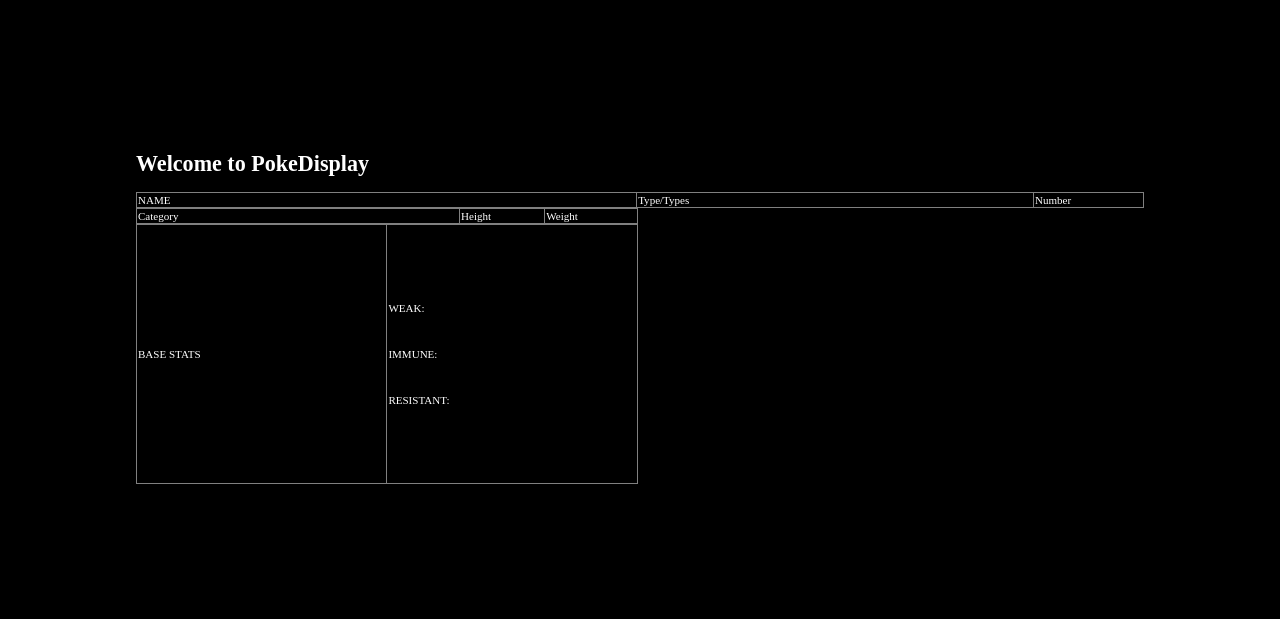
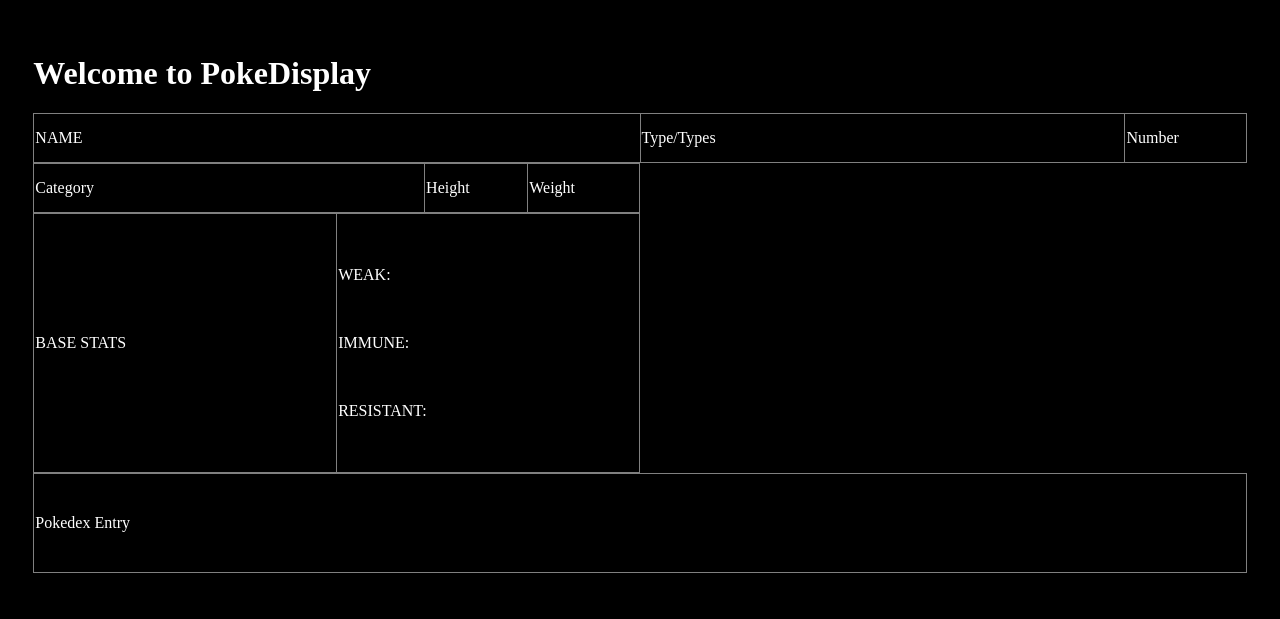
Before and after one commit to JoeRoybal/PokeDisplay, a Flask app: page / in a window 1280 px wide. Shown: the top 619 px of the page. Run offline with Flask 2, Linux system fonts and the light colour scheme.

Commit message:
added pokedex and framework for webscraping; also set up goals

```diff
--- a/main.py
+++ b/main.py
@@ -1,10 +1,12 @@
 from flask import Flask, render_template
 
 app = Flask(__name__)
+
 
 @app.route('/')     # main URL page
 def index():
     return render_template('index.html')
 
+
 if __name__ == '__main__':
     app.run()
--- a/templates/index.html
+++ b/templates/index.html
@@ -5,26 +5,27 @@
     <meta name="viewport" content="width=device-width, initial-scale=1.0">
     <title>PokeDisplay</title>
     <style>
-        body {
-        padding: 10%;
+        html, body {
+        padding: 1%;
         background-color: black;
         color: white;
-        font-size: 69%;
+        font-size: 100%;
       }
     </style>
 </head>
 <body>
    <h1>Welcome to PokeDisplay</h1>
-   <table style="border-collapse: collapse; width: 100%;" border="1">
+   <table style="border-collapse: collapse; width: 100%; height: 50px;" border="1">
     <tbody>
     <tr>
-    <td style="width: 49.6688%;">NAME</td>
-    <td style="width: 39.404%;">Type/Types</td>
-    <td style="width: 10.9271%;">Number</td>
+    <td style="width: 50%;">NAME</td>
+    <td style="width: 40%;">Type/Types</td>
+    <td style="width: 10%;">Number</td>
+
     </tr>
     </tbody>
     </table>
-    <table style="border-collapse: collapse; width: 49.7793%;" border="1">
+    <table style="border-collapse: collapse; width: 50%; height: 50px;" border="1">
     <tbody>
     <tr>
     <td style="width: 44.9221%;">Category</td>
@@ -33,7 +34,7 @@
     </tr>
     </tbody>
     </table>
-    <table style="border-collapse: collapse; width: 49.7792%; height: 256px;" border="1">
+    <table style="border-collapse: collapse; width: 50%; height: 256px;" border="1">
     <tbody>
     <tr style="height: 256px;">
     <td style="width: 50%; height: 256px;">BASE STATS</td>
@@ -47,4 +48,11 @@
     </tr>
     </tbody>
     </table>
+    <table style="border-collapse: collapse; width: 100%; height: 100px;" border="1">
+    <tbody>
+    <tr style="height: auto;">
+    <td style="width: 100%;height: auto;">Pokedex Entry</td>
+    </tr>
+    </tbody>
+    </table>
 </body>
```
Also changed, not shown: PokeDex.json (added, +1 -0 lines), gather.py (added, +21 -0 lines).
